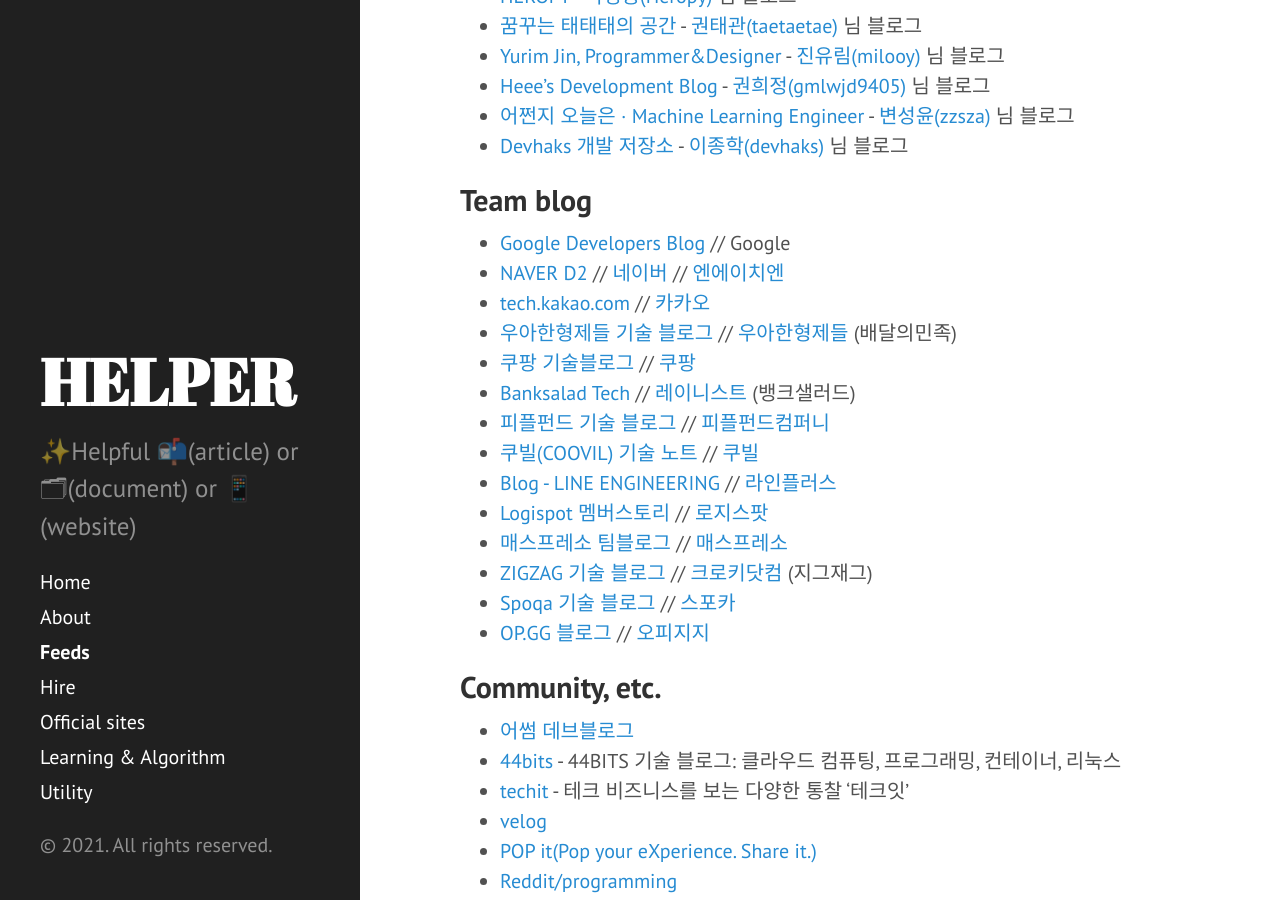
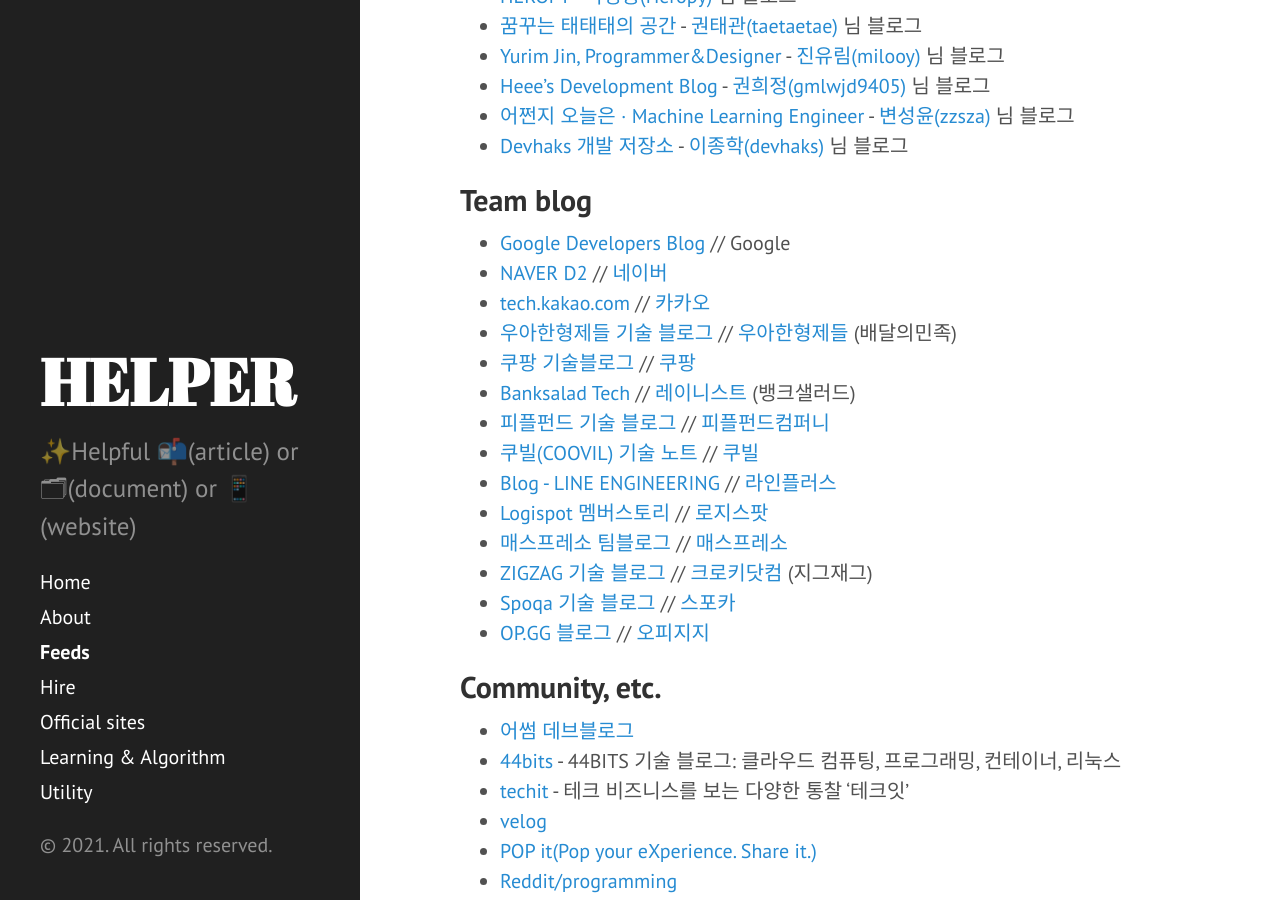
Before and after one commit to bin-e/helper, a Jekyll site: the page built from feeds.md, in a window 1280 px wide and 900 px high, scrolled down 467 px. Built offline with Jekyll 4.4.1, drawn with Linux system fonts in a browser that asks for light colours; Markdown is read by kramdown in place of the engine named in the settings.

Commit message:
Edit typo

```diff
--- a/feeds.md
+++ b/feeds.md
@@ -25,7 +25,6 @@ title: Feeds
 // Google
 - [NAVER D2](https://d2.naver.com/home)
 // [네이버](https://www.jobplanet.co.kr/companies/42217/info/%EB%84%A4%EC%9D%B4%EB%B2%84)
-// [엔에이치엔](https://www.jobplanet.co.kr/companies/88463/info/%EC%97%94%EC%97%90%EC%9D%B4%EC%B9%98%EC%97%94)
 - [tech.kakao.com](https://tech.kakao.com/)
 // [카카오](https://www.jobplanet.co.kr/companies/93880/info/%EC%B9%B4%EC%B9%B4%EC%98%A4)
 - [우아한형제들 기술 블로그](http://woowabros.github.io/)
```
